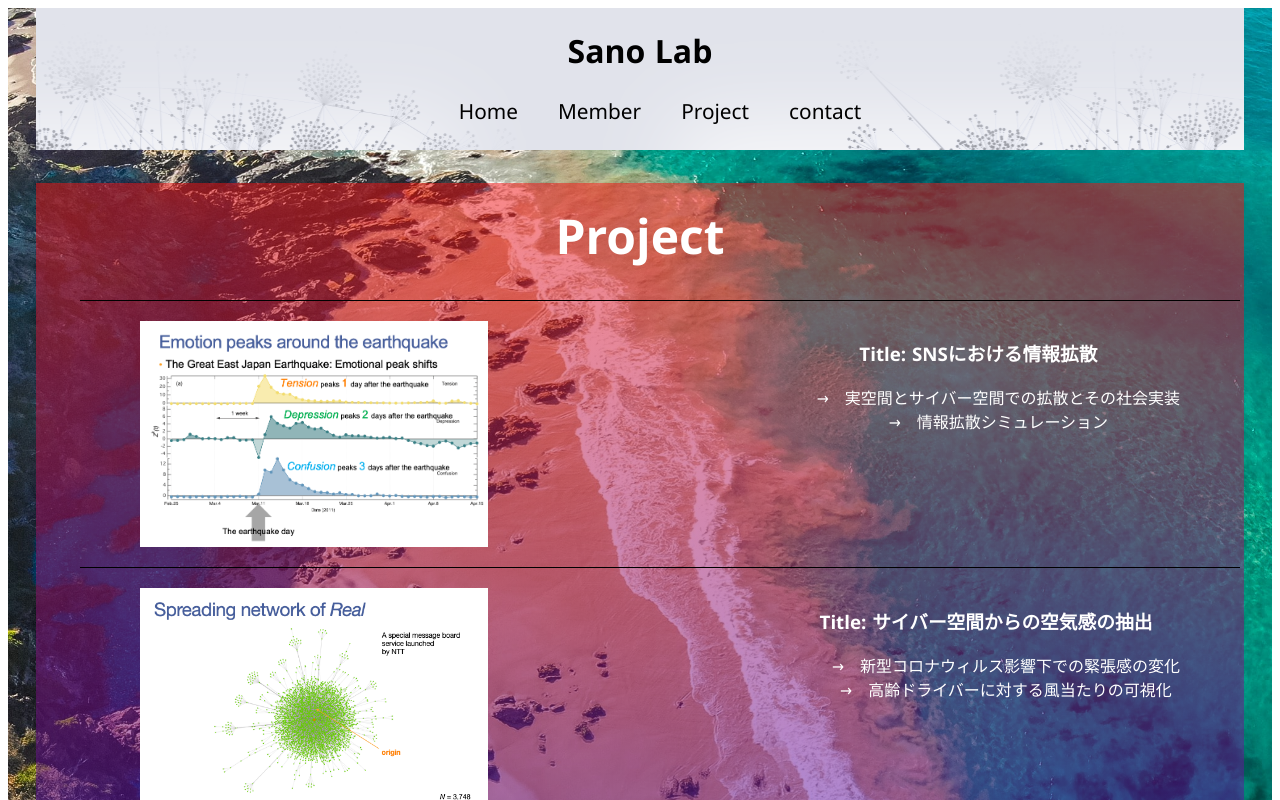
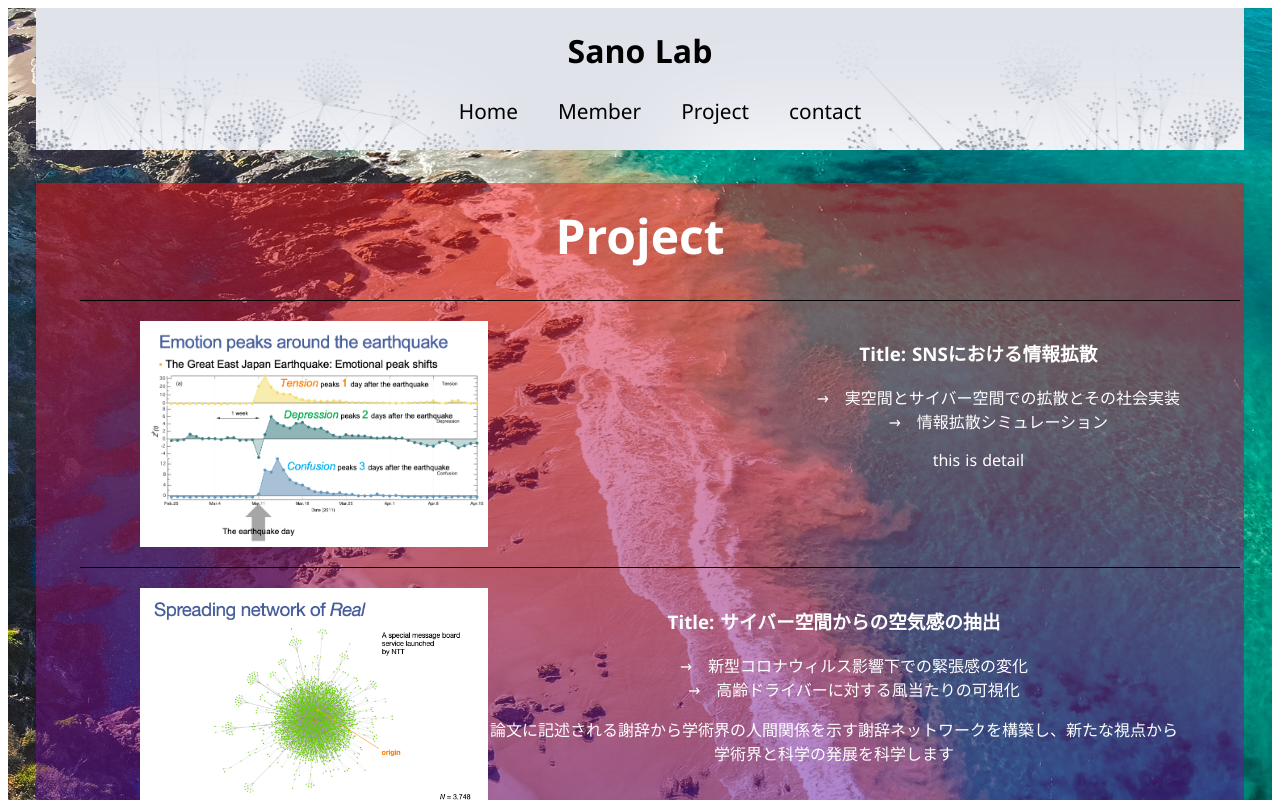
Before and after one commit to ZeroSano/homepage, a Nuxt app: page /project in a window 1280 px wide. Shown: the top 800 px of the page. Built offline with nearby package versions, Linux system fonts and the light colour scheme.

Commit message:
start edit in project

```diff
--- a/pages/project.vue
+++ b/pages/project.vue
@@ -6,9 +6,10 @@
             <li class="project-box__item item-right" >
                 <img :src="item.img" alt="">
                 <article>
-                    <h3> Title: {{item.title}} <br> </h3>
+                    <h3 class="project-box__title"> Title: {{item.title}} <br> </h3>
                     <div v-if="item.subtitles != '' "></div>
-                        <ul v-for="(_item, _index) in item.subtitles" :key="_index"> →　{{_item}} </ul>
+                        <ul class="project-box__subtitles" v-for="(_item, _index) in item.subtitles" :key="_index"> →　{{_item}} </ul>
+                    <p class="project-box__detail"> {{ item.detail }} </p>
                 </article>
             </li>
         </ul>
@@ -22,11 +23,11 @@ export default {
     data: () => {
         return {
             contents: [
-                {title: "SNSにおける情報拡散", subtitles: ["実空間とサイバー空間での拡散とその社会実装", "情報拡散シミュレーション"], img: "./sanolab/emotion.png"},
-                {title: "サイバー空間からの空気感の抽出", subtitles: ["新型コロナウィルス影響下での緊張感の変化", "高齢ドライバーに対する風当たりの可視化"], img: "./sanolab/spreadInfo.png"},
-                {title: "謝辞から抽出した学術ネットワーク", subtitles: "", img: "./sanolab/acknowledgement.png"},
-                {title: "人間活動におけるバースト性", subtitles: ["乳幼児と大人の違い"], img: "./sanolab/burst.png"},
-                {title: "保育現場のICT化", subtitles: ["ドアの開閉ログを用いた忙しさの定量化", "動線データの分析"], img: "./demo.jpg"}
+                {title: "SNSにおける情報拡散", subtitles: ["実空間とサイバー空間での拡散とその社会実装", "情報拡散シミュレーション"], img: "./sanolab/emotion.png", detail:"this is detail"},
+                {title: "サイバー空間からの空気感の抽出", subtitles: ["新型コロナウィルス影響下での緊張感の変化", "高齢ドライバーに対する風当たりの可視化"], img: "./sanolab/spreadInfo.png", detail:"論文に記述される謝辞から学術界の人間関係を示す謝辞ネットワークを構築し、新たな視点から学術界と科学の発展を科学します"},
+                {title: "謝辞から抽出した学術ネットワーク", subtitles: "", img: "./sanolab/acknowledgement.png", detail:"論文に記述される謝辞から学術界の人間関係を示す謝辞ネットワークを構築し、新たな視点から学術界と科学の発展を科学します"},
+                {title: "人間活動におけるバースト性", subtitles: ["乳幼児と大人の違い"], img: "./sanolab/burst.png", detail:"this is detail"},
+                {title: "保育現場のICT化", subtitles: ["ドアの開閉ログを用いた忙しさの定量化", "動線データの分析"], img: "./demo.jpg", detail:"this is detail"}
             ]
         }
     }
```
